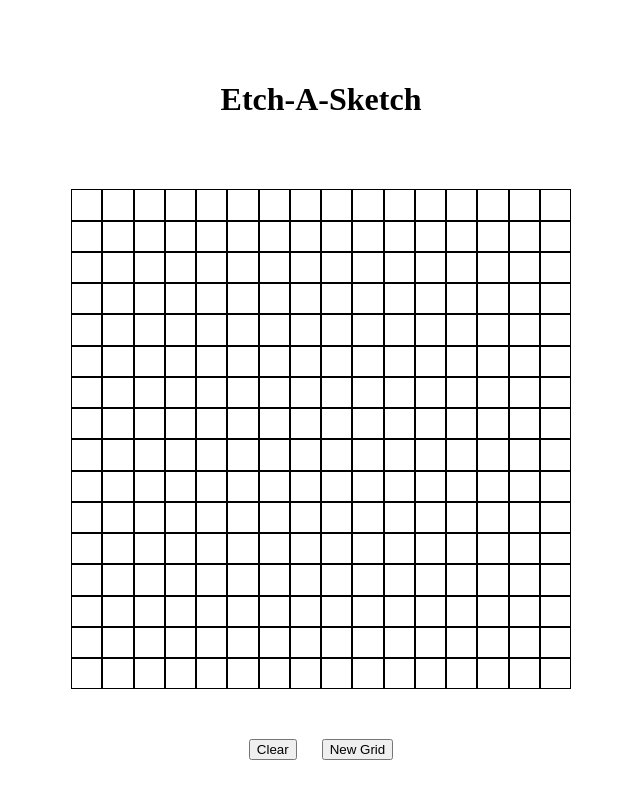
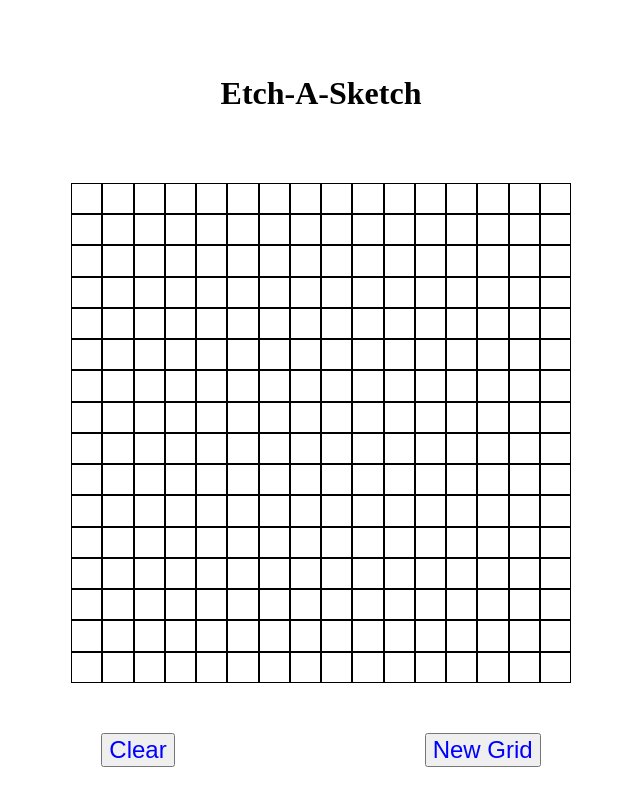
Before and after one commit to Jkirby421/Etch-A-Sketch, a plain HTML site: page index.html in a window 1280 px wide. Both pictures are taken after a click on the button "Clear". Shown: the whole page, without its empty margins (319-959 px from the left). Drawn offline with Linux system fonts and the light colour scheme.

Commit message:
fixed clear button

```diff
--- a/index.html
+++ b/index.html
@@ -12,8 +12,8 @@
         <h1 class="title">Etch-A-Sketch</h1>
         <div class="container"></div>
             <div class="button-holder">
-                <button class="clear">Clear</button>
-                <button class="new-grid">New Grid</button>
+                <button class="clear button">Clear</button>
+                <button class="new-grid button">New Grid</button>
             </div>
     </div>
 </body>
--- a/script.js
+++ b/script.js
@@ -10,12 +10,13 @@ newGrid.addEventListener('click', () => checkNum());
 
 function changeColor(){
     this.style.backgroundColor = randomRGB();
-    console.log(randomRGB());
+
 };
 
 function clearGrid(){
     let gridBoxes = document.querySelectorAll('.box')
-    gridBoxes.forEach(box => box.classList.remove('etched'))
+    gridBoxes.forEach(box => box.style.backgroundColor = 'white');
+    gridBoxes.forEach(box => box.addEventListener('mouseover', changeColor, {once: true}));
 };
 
 function checkNum(){
@@ -70,10 +71,12 @@ function checkNum(){
             let start = color.length - 3;
             let end = color.length - 1;
             let shade = color.slice(start,end);
-            if (shade === '.0') return;
+            console.log(shade);
+            if (shade === ".9") return;
             let increase = Number(shade) + .1;
             color = color.substring(0, start - 1) + increase + ')';
-            console.log(increase);
+            //console.log(increase);
             console.log(color);
             this.style.backgroundColor = color;
+
         };
--- a/style.css
+++ b/style.css
@@ -42,7 +42,12 @@
 
 .button-holder{
     display: flex;
-    justify-content: centerl
+    justify-content: center;
     width: 80%;
-    gap: 25px;
+    gap: 250px;
 }
+
+.button {
+    font-size: 24px;
+    color: blue;
+}
```
